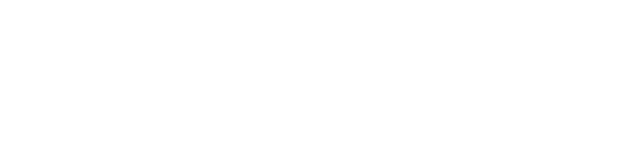
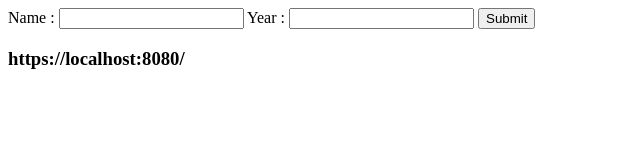
Before and after one commit to acciojob/sharable-urls-patelsweta2, a website: page main.html in a window 1280 px wide. Shown: the whole page, without its empty margins (0-640 px from the left). Drawn offline with Linux system fonts and the light colour scheme.

Commit message:
created a submission

```diff
--- a/main.html
+++ b/main.html
@@ -1,6 +1,14 @@
 <!DOCTYPE html>
 <html>
   <body>
+	  <form>
+		  <label for="name">Name :</label>
+		  <input type="text" id="name" name="name">
+		  <label for="year">Year :</label>
+		  <input for="number" id="year" name="year">
+		  <button type="submit" id="button">Submit</button>
+	  </form>
+	  <h3 id="url">https://localhost:8080/</h3>
     <script type="text/javascript" src="./script.js">
 </script>
   </body>
```
